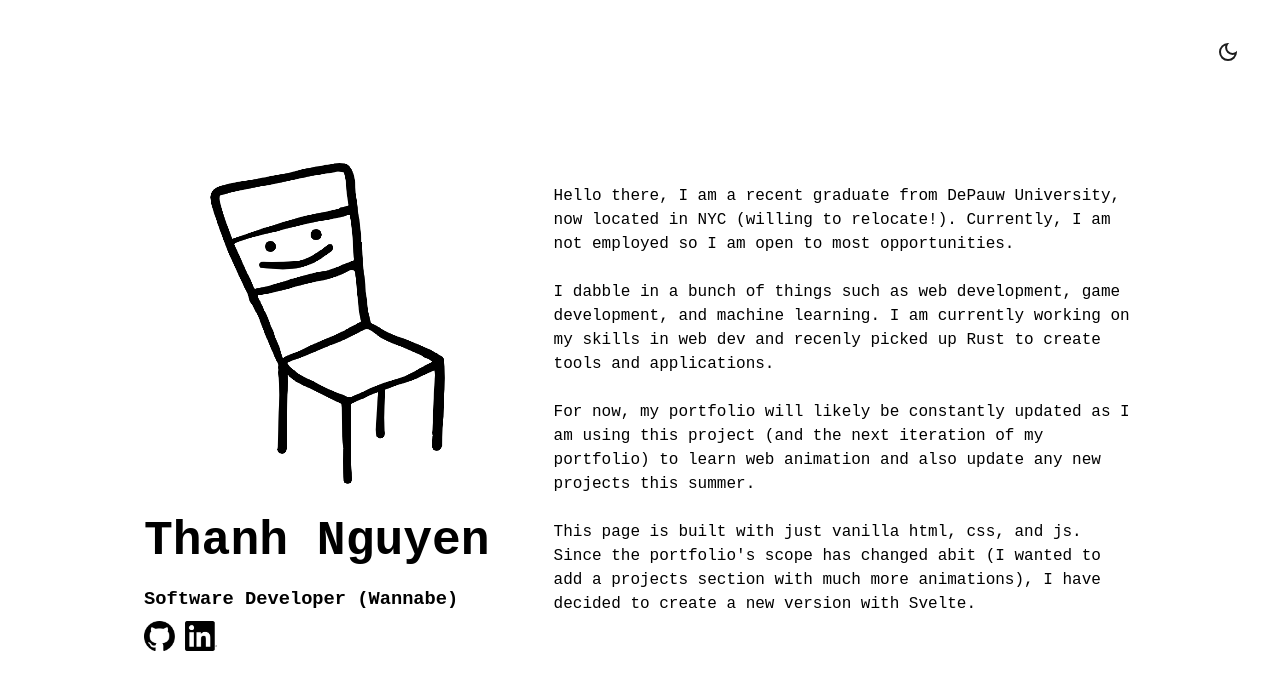
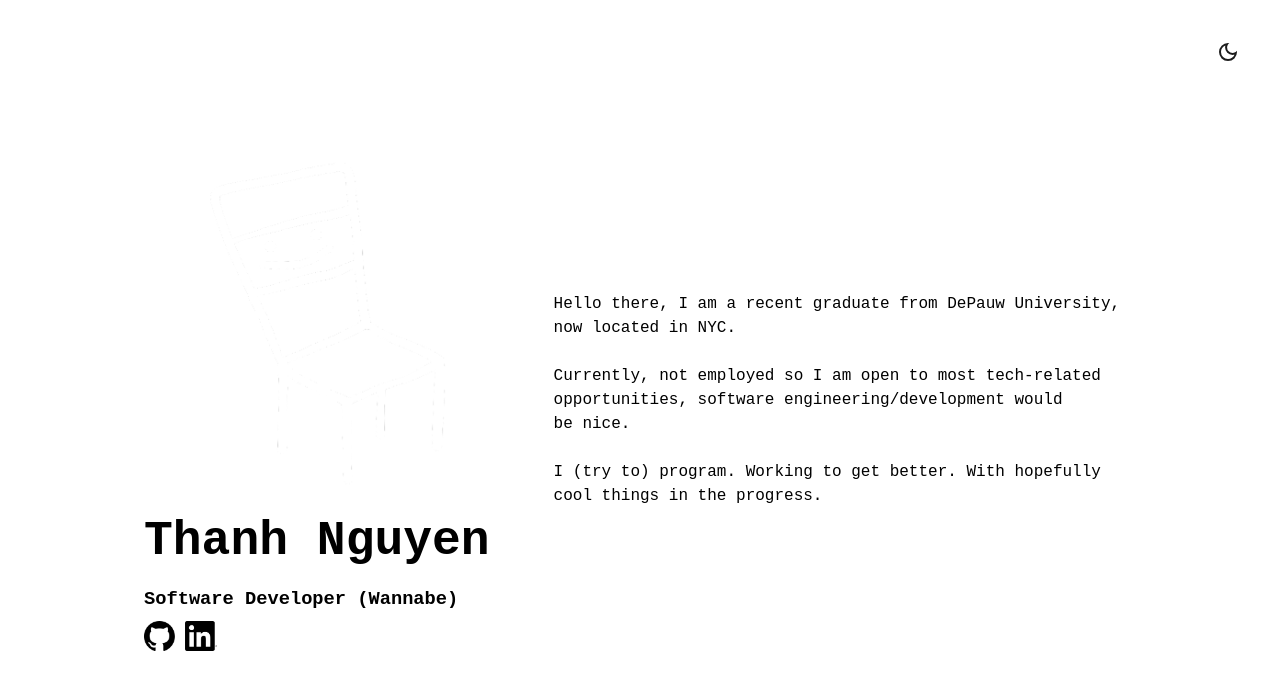
Before and after one commit to Tea713/portfolio, a SvelteKit app: page / in a window 1280 px wide. Shown: the top 690 px of the page. Built offline with nearby package versions, Linux system fonts and the light colour scheme; a web font is replaced by a local one.

Commit message:
Update about

```diff
--- a/src/routes/+page.svelte
+++ b/src/routes/+page.svelte
@@ -242,25 +242,12 @@
 			</div>
 		</div>
 		<div class="about">
+			<p>Hello there, I am a recent graduate from DePauw University, now located in NYC.</p>
 			<p>
-				Hello there, I am a recent graduate from DePauw University, now located in NYC (willing to
-				relocate!). Currently, I am not employed so I am open to most opportunities.
+				Currently, not employed so I am open to most tech-related opportunities, software
+				engineering/development would be nice.
 			</p>
-			<p>
-				I dabble in a bunch of things such as web development, game development, and machine
-				learning. I am currently working on my skills in web dev and recenly picked up Rust to
-				create tools and applications.
-			</p>
-			<p>
-				For now, my portfolio will likely be constantly updated as I am using this project (and the
-				next iteration of my portfolio) to learn web animation and also update any new projects this
-				summer.
-			</p>
-			<p>
-				This page is built with just vanilla html, css, and js. Since the portfolio's scope has
-				changed abit (I wanted to add a projects section with much more animations), I have decided
-				to create a new version with Svelte.
-			</p>
+			<p>I (try to) program. Working to get better. With hopefully cool things in the progress.</p>
 		</div>
 	</section>
 </div>
@@ -305,24 +292,13 @@
 				</div>
 			</div>
 			<div class="about">
+				<p>Hello there, I am a recent graduate from DePauw University, now located in NYC.</p>
 				<p>
-					Hello there, I am a recent graduate from DePauw University, now located in NYC (willing to
-					relocate!). Currently, I am not employed so I am open to most opportunities.
+					Currently, not employed so I am open to most tech-related opportunities, software
+					engineering/development would be nice.
 				</p>
 				<p>
-					I dabble in a bunch of things such as web development, game development, and machine
-					learning. I am currently working on my skills in web dev and recenly picked up Rust to
-					create tools and applications.
-				</p>
-				<p>
-					For now, my portfolio will likely be constantly updated as I am using this project (and
-					the next iteration of my portfolio) to learn web animation and also update any new
-					projects this summer.
-				</p>
-				<p>
-					This page is built with just vanilla html, css, and js. Since the portfolio's scope has
-					changed abit (I wanted to add a projects section with much more animations), I have
-					decided to create a new version with Svelte.
+					I (try to) program. Working to get better. With hopefully cool things in the progress.
 				</p>
 			</div>
 		</section>
```
